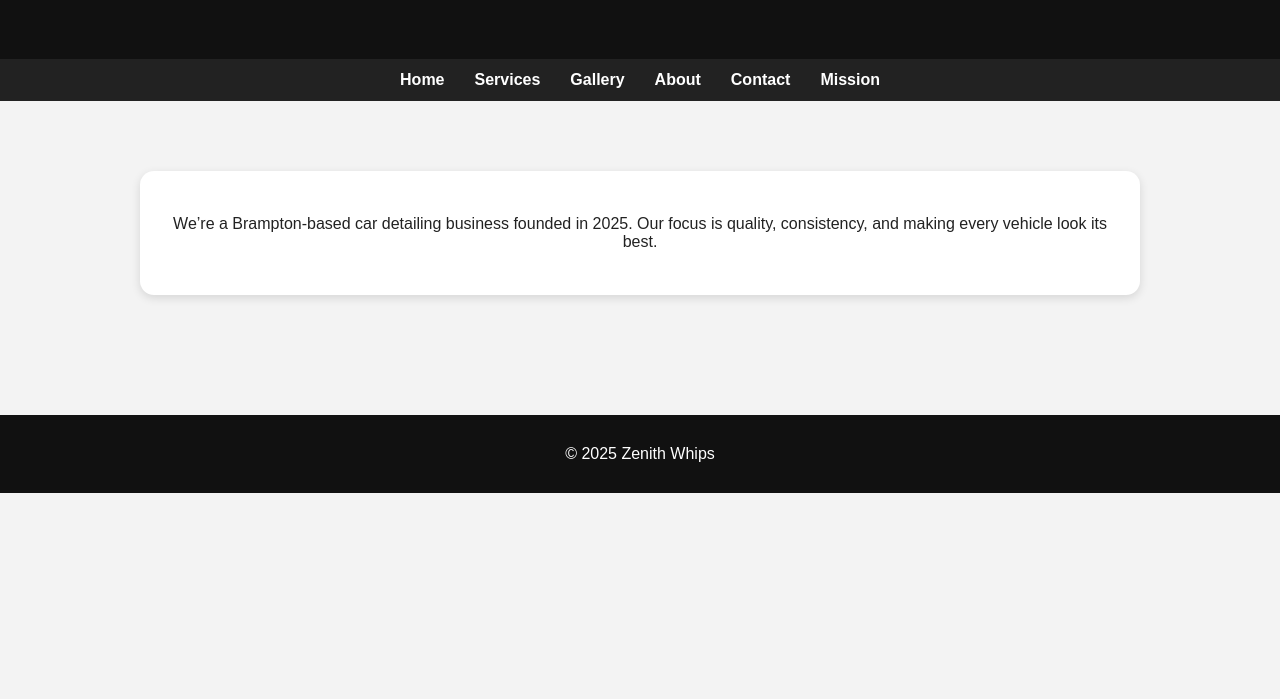
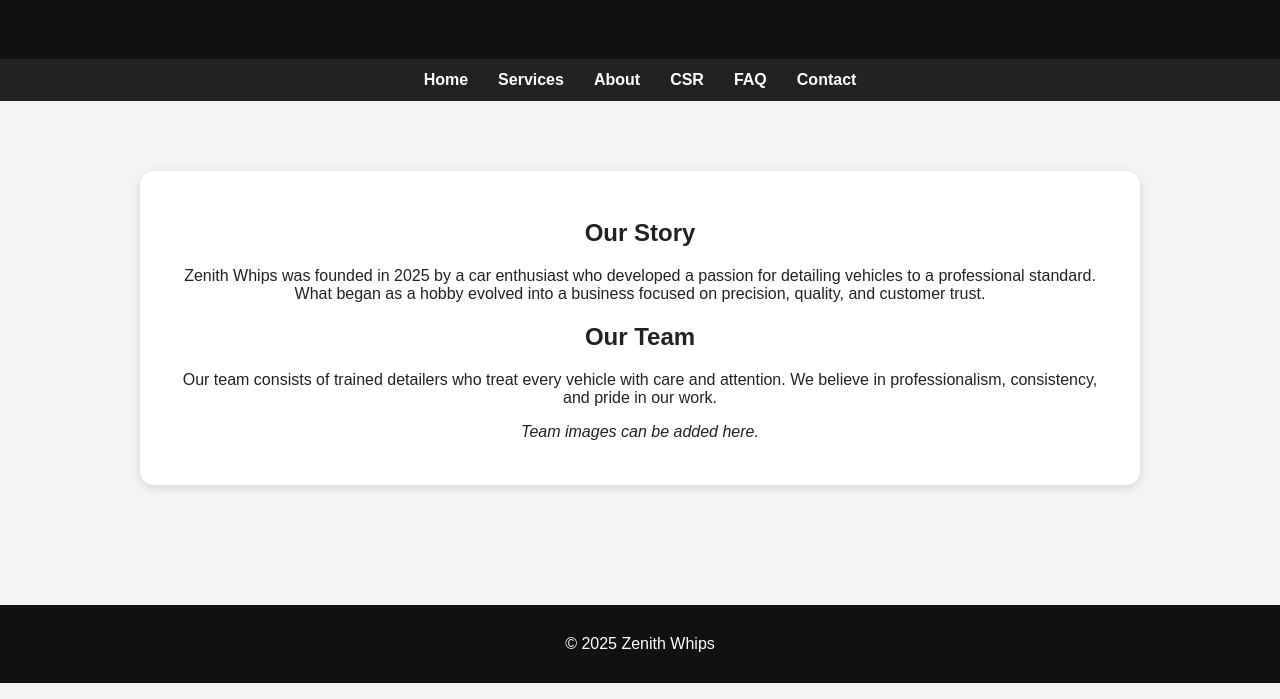
Before and after one commit to RelishIsSmall/zenith-whips-sections, a plain HTML site: page about.html in a window 1280 px wide. Shown: the part 101-800 px from the top of the page. Drawn offline with Linux system fonts and the light colour scheme.

Commit message:
Update about.html

```diff
--- a/about.html
+++ b/about.html
@@ -1,9 +1,8 @@
 <!DOCTYPE html>
 <html lang="en">
 <head>
-  <meta charset="UTF-8" />
-  <meta name="viewport" content="width=device-width, initial-scale=1.0" />
-  <title>About | Zenith Whips</title>
+  <meta charset="UTF-8">
+  <title>About Us | Zenith Whips</title>
   <link rel="stylesheet" href="style.css">
 </head>
 <body>
@@ -15,24 +14,33 @@
 <nav>
   <a href="index.html">Home</a>
   <a href="services.html">Services</a>
-  <a href="gallery.html">Gallery</a>
   <a href="about.html">About</a>
+  <a href="csr.html">CSR</a>
+  <a href="faq.html">FAQ</a>
   <a href="contact.html">Contact</a>
-  <a href="mission.html">Mission</a>
 </nav>
 
 <section class="section">
   <div class="card">
+    <h2>Our Story</h2>
     <p>
-      We’re a Brampton-based car detailing business founded in 2025.
-      Our focus is quality, consistency, and making every vehicle look its best.
+      Zenith Whips was founded in 2025 by a car enthusiast who developed a passion
+      for detailing vehicles to a professional standard. What began as a hobby
+      evolved into a business focused on precision, quality, and customer trust.
     </p>
+
+    <h2>Our Team</h2>
+    <p>
+      Our team consists of trained detailers who treat every vehicle with care
+      and attention. We believe in professionalism, consistency, and pride in
+      our work.
+    </p>
+
+    <p><em>Team images can be added here.</em></p>
   </div>
 </section>
 
-<footer>
-  © 2025 Zenith Whips
-</footer>
+<footer>© 2025 Zenith Whips</footer>
 
 </body>
 </html>
```
